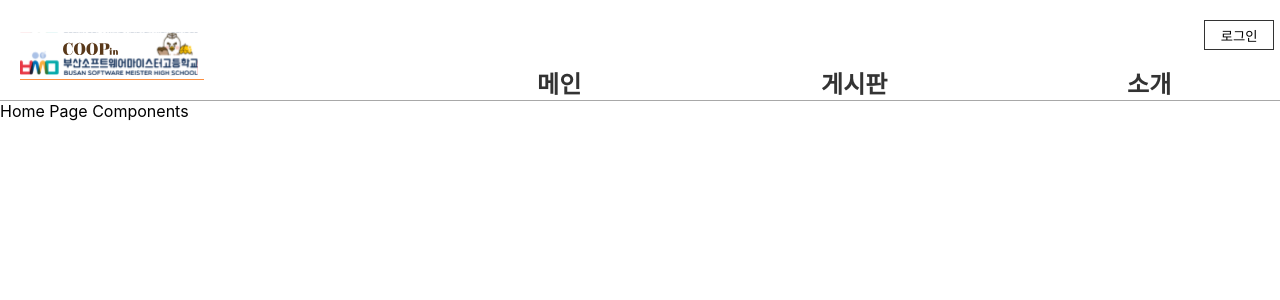
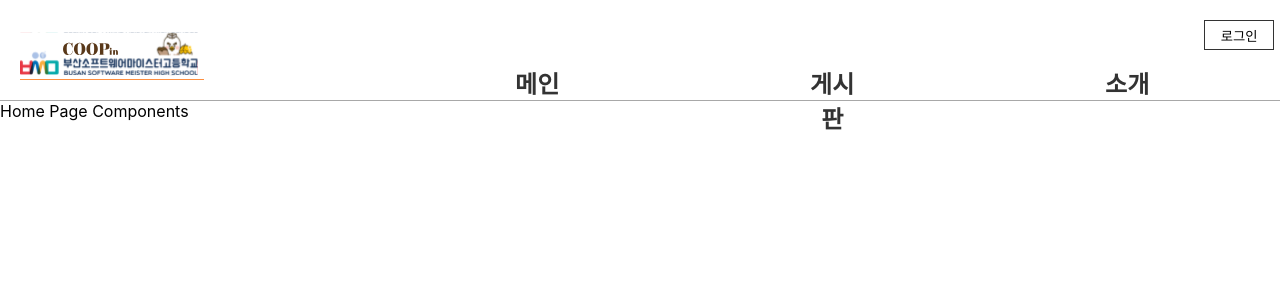
Before and after one commit to COOP-in-BSSM/Sori-Ari-FrontEnd, a React (Create React App) app: page / in a window 1280 px wide. Shown: the top 300 px of the page. Built offline with nearby package versions, Linux system fonts and the light colour scheme.

Commit message:
:lipstick: :: hover시 nav바 underline 및 menu 올리기

```diff
--- a/src/components/common/Nav/style.ts
+++ b/src/components/common/Nav/style.ts
@@ -16,7 +16,7 @@ export const NavMenu = styled.div`
 
 export const NavMenuText = styled(Link)`
     display: inline-block;
-    width: 100%;
+    width: 60%;
     height: 30px;
     margin-top: 25px;
     text-align: center;
@@ -26,7 +26,11 @@ export const NavMenuText = styled(Link)`
     color: #333;
     text-decoration: none;
 
-    &:focus, &:hover, &:visited, &:link, &:active {
+    &:focus, &:visited, &:link, &:active {
         text-decoration: none;
     }
+    &:hover{
+        margin-top: 20px;
+        border-bottom: 2px solid #FFD951;
+    }
 `
```
